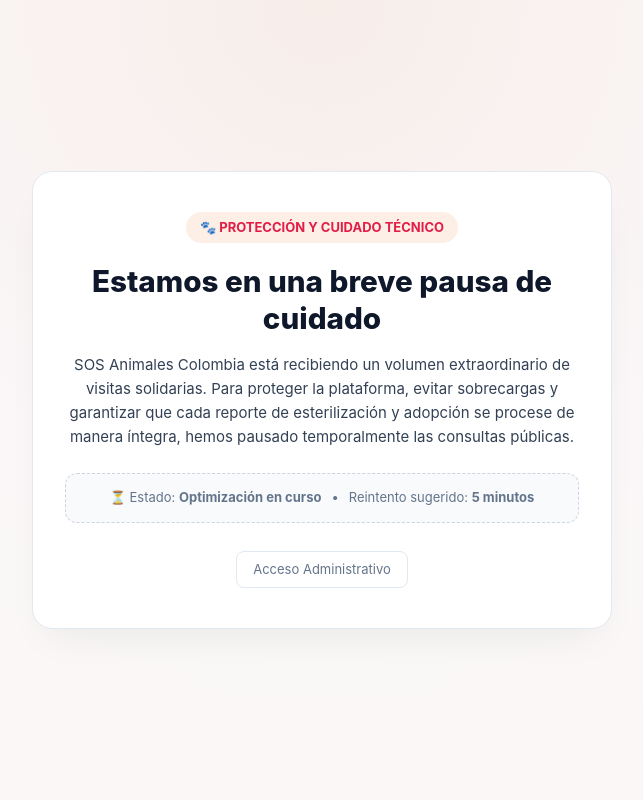
After one commit to Developmi/sos-animales, a Python web app: template app/shared/templates/maintenance.html in a window 1280 px wide. The commit adds this page. Shown: the whole page, without its empty margins (318-961 px from the left). Run offline with Jinja, Linux system fonts and the light colour scheme; the template is opened without the code that fills it, so the values that code supplies are empty.

Commit message:
feat(ops): add dual maintenance mode (admin panel toggle and CLI) with 503 page

```diff
--- a/app/domains/auth/templates/admin_panel.html
+++ b/app/domains/auth/templates/admin_panel.html
@@ -23,6 +23,9 @@
       </button>
     </form>
   </div>
+
+  <!-- Control Operativo de Emergencia: Modo Mantenimiento -->
+  {% include "maintenance_card.html" %}
 
   <!-- Métricas en Cuadrícula -->
   <div style="display: grid; grid-template-columns: repeat(auto-fit, minmax(200px, 1fr)); gap: 16px; margin-bottom: 32px;">
--- /dev/null
+++ b/app/shared/templates/maintenance.html
@@ -0,0 +1,111 @@
+<!doctype html>
+<html lang="es">
+  <head>
+    <meta charset="UTF-8" />
+    <meta name="viewport" content="width=device-width, initial-scale=1.0" />
+    <title>Pausa de Cuidado Técnico — SOS Animales Colombia</title>
+    <link rel="stylesheet" href="/static/css/sos-animales.css" />
+    <style>
+      .maintenance-hero {
+        min-height: 100vh;
+        display: flex;
+        align-items: center;
+        justify-content: center;
+        padding: 24px;
+        background: radial-gradient(circle at top center, rgba(234, 88, 12, 0.08) 0%, rgba(254, 242, 242, 0.4) 50%, #FAF8F5 100%);
+      }
+      .maintenance-card {
+        max-width: 580px;
+        width: 100%;
+        background: #FFFFFF;
+        border: 1px solid var(--color-border, #E2E8F0);
+        border-radius: 20px;
+        padding: 40px 32px;
+        text-align: center;
+        box-shadow: 0 20px 40px -15px rgba(0, 0, 0, 0.07);
+      }
+      .badge-tag {
+        display: inline-flex;
+        align-items: center;
+        gap: 6px;
+        padding: 6px 14px;
+        background: rgba(234, 88, 12, 0.1);
+        color: var(--color-primary, #C2410C);
+        font-weight: 700;
+        font-size: 13px;
+        border-radius: 9999px;
+        margin-bottom: 20px;
+      }
+      .maintenance-title {
+        font-size: 1.85rem;
+        font-weight: 800;
+        color: var(--color-text-main, #1E293B);
+        line-height: 1.25;
+        margin: 0 0 16px 0;
+      }
+      .maintenance-text {
+        font-size: 15px;
+        color: var(--color-text-secondary, #475569);
+        line-height: 1.6;
+        margin-bottom: 24px;
+      }
+      .maintenance-meta {
+        background: #F8FAFC;
+        border: 1px dashed #CBD5E1;
+        border-radius: 12px;
+        padding: 14px 18px;
+        font-size: 13px;
+        color: #64748B;
+        margin-bottom: 28px;
+        display: flex;
+        align-items: center;
+        justify-content: center;
+        gap: 10px;
+      }
+      .maintenance-actions {
+        display: flex;
+        justify-content: center;
+        gap: 12px;
+        flex-wrap: wrap;
+      }
+      .btn-admin {
+        font-size: 13px;
+        color: #64748B;
+        text-decoration: none;
+        padding: 8px 16px;
+        border-radius: 8px;
+        border: 1px solid #E2E8F0;
+        transition: all 0.2s ease;
+      }
+      .btn-admin:hover {
+        background: #F1F5F9;
+        color: #1E293B;
+      }
+    </style>
+  </head>
+  <body>
+    <div class="maintenance-hero">
+      <div class="maintenance-card">
+        <div class="badge-tag">
+          🐾 PROTECCIÓN Y CUIDADO TÉCNICO
+        </div>
+
+        <h1 class="maintenance-title">Estamos en una breve pausa de cuidado</h1>
+
+        <p class="maintenance-text">
+          SOS Animales Colombia está recibiendo un volumen extraordinario de visitas solidarias. Para proteger la plataforma, evitar sobrecargas y garantizar que cada reporte de esterilización y adopción se procese de manera íntegra, hemos pausado temporalmente las consultas públicas.
+        </p>
+
+        <div class="maintenance-meta">
+          <span>⏳ Estado: <strong>Optimización en curso</strong></span>
+          <span>•</span>
+          <span>Reintento sugerido: <strong>5 minutos</strong></span>
+        </div>
+
+        <div class="maintenance-actions">
+          <a href="/auth/login" class="btn-admin">Acceso Administrativo</a>
+        </div>
+      </div>
+    </div>
+  </body>
+</html>
--- a/docker-compose.yml
+++ b/docker-compose.yml
@@ -3,7 +3,7 @@ services:
     build:
       context: .
       dockerfile: Dockerfile
-    image: ${IMAGE_NAME:-ghcr.io/developmi/sos-animales:v1.0.1}
+    image: ${IMAGE_NAME:-ghcr.io/developmi/sos-animales:v1.0.2}
     container_name: sos_animales_web
     restart: unless-stopped
     security_opt:
--- a/pyproject.toml
+++ b/pyproject.toml
@@ -1,6 +1,6 @@
 [project]
 name = "sos-animales"
-version = "1.0.1"
+version = "1.0.2"
 description = "Mapa nacional colaborativo de esterilización, perfiles de animales y verificación de fundaciones en Colombia"
 readme = "README.md"
 requires-python = ">=3.12"
```
Also changed, not shown: app/cli.py (added, +94 -0 lines), app/domains/auth/router.py (+25 -0 lines), app/domains/auth/templates/maintenance_card.html (added, +50 -0 lines), app/main.py (+58 -6 lines), app/shared/maintenance.py (added, +115 -0 lines), tests/test_maintenance.py (added, +216 -0 lines), 3 other files.
